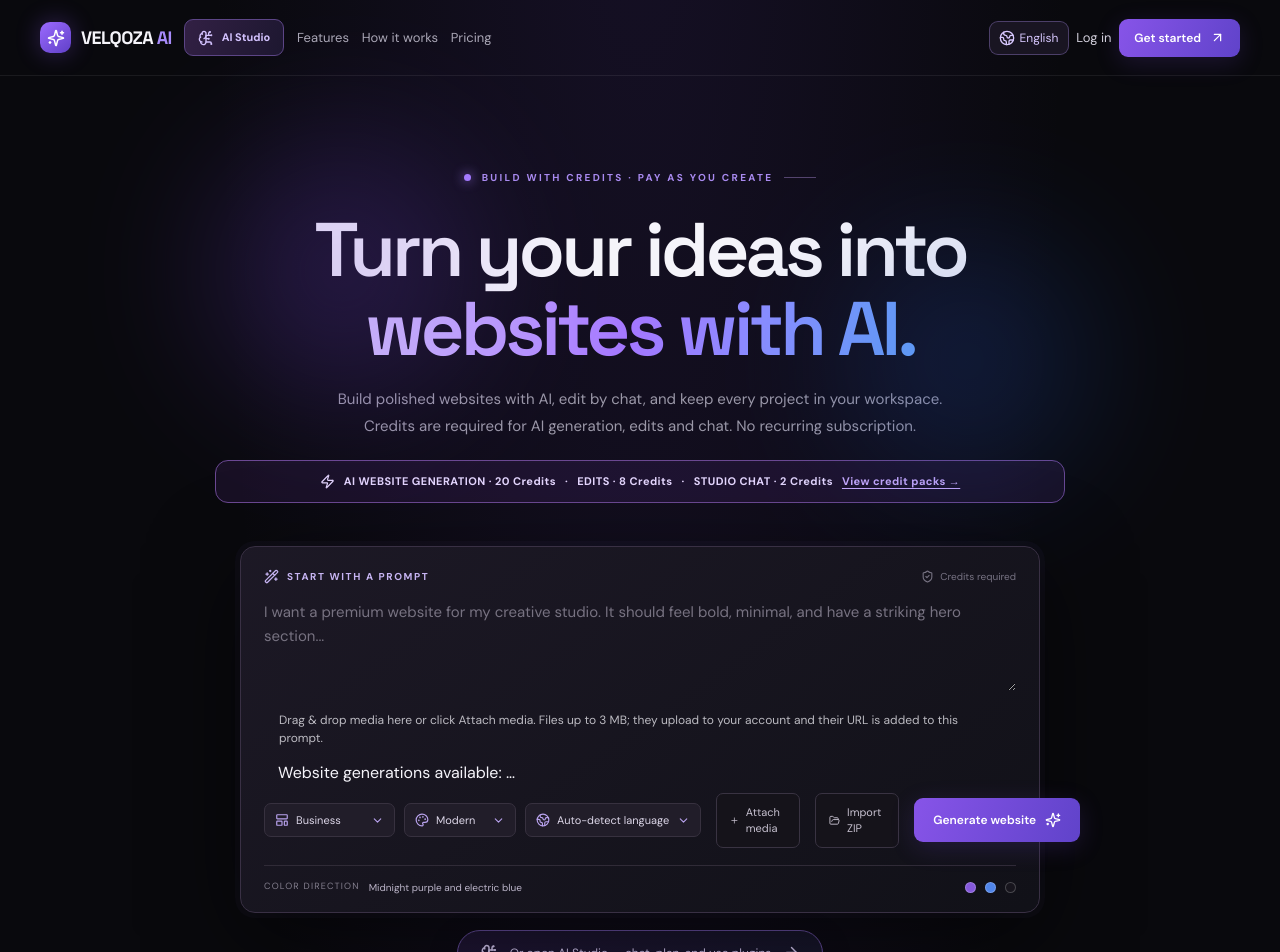
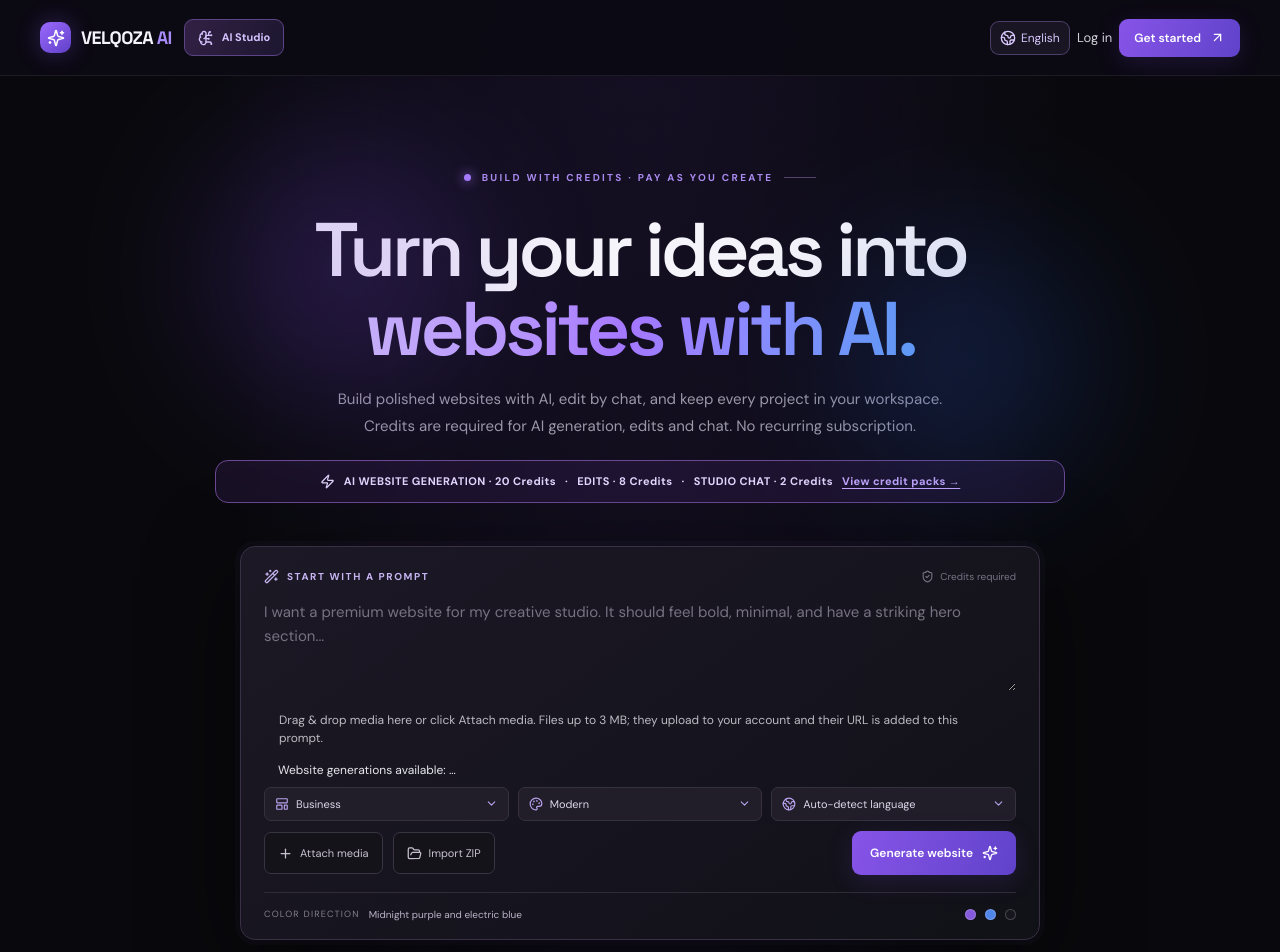
Before and after one commit to Velqoza/velqoza-ai, a React (Vite) app in the folder client/: page / in a window 1280 px wide. Shown: the top 952 px of the page. Built offline with nearby package versions, Linux system fonts and the light colour scheme.

Commit message:
fix(staging): prevent button overflow and show available AI usage without maximum fractions

```diff
--- a/client/src/styles.css
+++ b/client/src/styles.css
@@ -292,3 +292,49 @@
 }
 .site-announcement{max-width:1180px;margin:14px auto 0;padding:12px 18px;border:1px solid #7256ae;border-radius:12px;background:#20152f;color:#eae0ff;display:flex;align-items:center;gap:14px;flex-wrap:wrap;overflow-wrap:anywhere}.site-announcement span{white-space:pre-wrap;font-size:12px}
 .admin-announcements{margin:22px 0;padding:18px;border:1px solid #46345f;border-radius:14px;background:#1c1528}.admin-announcements label{display:block;margin:12px 0;font-size:12px;color:#d9c8f4}.admin-announcements input,.admin-announcements textarea{display:block;width:100%;margin-top:7px;background:#130f1e;color:#fff;border:1px solid #5b4379;border-radius:9px;padding:11px}.announcement-list{display:grid;gap:9px;margin-top:14px}.announcement-list article{display:flex;justify-content:space-between;gap:10px;padding:12px;border:1px solid #3e3152;border-radius:9px;overflow-wrap:anywhere}.announcement-list article>div{min-width:0}.announcement-list small{display:block;color:#9685b4}.announcement-list p{white-space:pre-wrap}@media(max-width:700px){.site-announcement{margin:10px 12px}.announcement-list article{flex-direction:column}}
+
+/* VELQOZA control layout: keep every action inside its container. */
+.prompt-card{min-width:0}
+.prompt-card .prompt-controls{
+ display:flex;flex-wrap:wrap;align-items:center;justify-content:flex-start;
+ gap:10px;min-width:0;width:100%;
+}
+.prompt-card .prompt-controls>.selects{
+ display:grid;grid-template-columns:repeat(3,minmax(0,1fr));
+ gap:9px;flex:1 1 100%;width:100%;min-width:0;
+}
+.prompt-card .prompt-controls>.selects label{
+ min-width:0;width:100%;display:flex;align-items:center;justify-content:flex-start;
+}
+.prompt-card .prompt-controls>.selects select{
+ min-width:0;width:100%;max-width:100%;flex:1 1 0;text-overflow:ellipsis;
+}
+.prompt-card .prompt-controls>.selects svg{flex-shrink:0}
+.prompt-card .prompt-controls>.outline-btn{
+ display:inline-flex;align-items:center;justify-content:center;
+ min-width:0;min-height:42px;white-space:normal;text-align:center;
+}
+.prompt-card .prompt-controls>.generate-btn{
+ margin-inline-start:auto;min-height:44px;max-width:100%;white-space:normal;
+ padding-inline:18px;
+}
+.usage-available{font-size:12px;opacity:.94}
+.usage-available strong{font-weight:750;color:#d7bcff;font-variant-numeric:tabular-nums}
+.usage-available-full{display:flex;align-items:center;justify-content:space-between;gap:12px;padding:9px 0;border-bottom:1px solid #31273d}
+.usage-available-full span{font-variant-numeric:tabular-nums;color:#d7bcff}
+@media (max-width:700px){
+ .prompt-card .prompt-controls{display:flex;flex-direction:column;align-items:stretch}
+ .prompt-card .prompt-controls>.selects{grid-template-columns:1fr;flex:auto}
+ .prompt-card .prompt-controls>.outline-btn,.prompt-card .prompt-controls>.generate-btn{width:100%;margin-inline:0}
+}
+@media (min-width:701px) and (max-width:1100px){
+ .prompt-card .prompt-controls>.outline-btn{flex:1 1 130px}
+ .prompt-card .prompt-controls>.generate-btn{flex:1 1 190px}
+}
+/* The header stays reachable while the builder page is scrolled. */
+.topbar{position:sticky;top:0;background:rgba(12,10,19,.97);backdrop-filter:blur(14px);z-index:50}
+@media (min-width:1021px) and (max-width:1450px){
+ .topbar .nav-links>a{display:none}
+ .topbar .top-actions{gap:7px}
+ .topbar .top-actions>.avatar,.topbar .top-actions>.icon-btn{display:none}
+}
```
